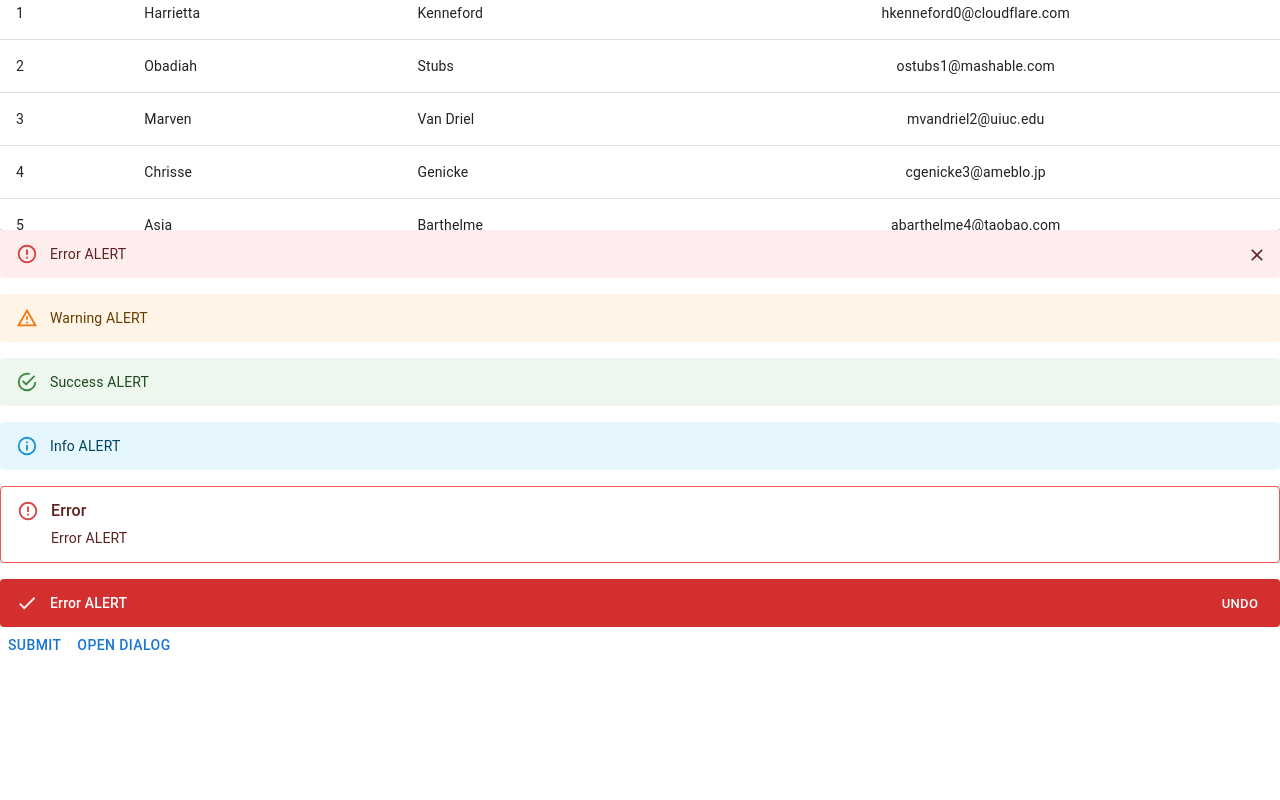
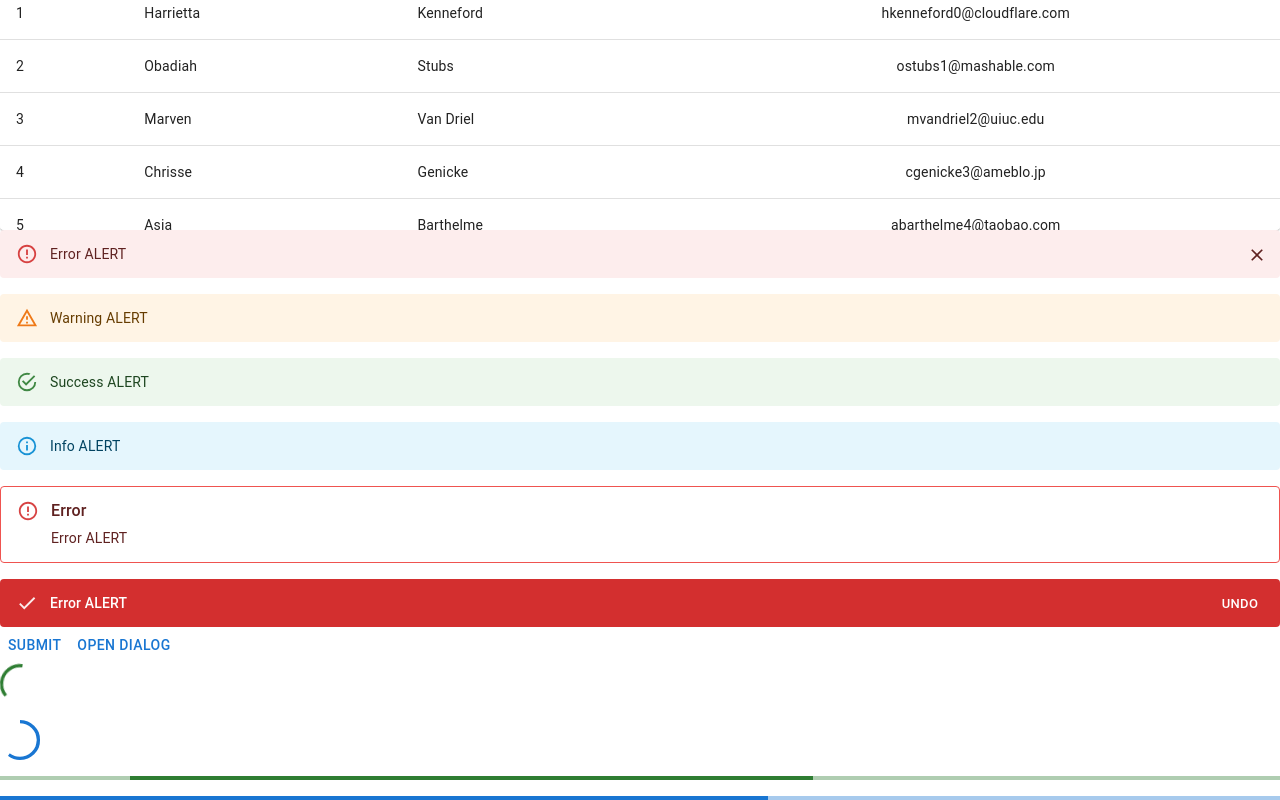
Before and after one commit to karan2503D/react-materialui, a React (Create React App) app: page / in a window 1280 px wide. Shown: the part 4634-5434 px from the top of the page. Before the commit the page ends 5298 px from the top, so only its background shows below. Built offline with nearby package versions, Linux system fonts and the light colour scheme.

Commit message:
Progress Bar

```diff
--- a/src/App.tsx
+++ b/src/App.tsx
@@ -13,6 +13,7 @@
 import MuiLayout from './components/MuiLayout';
 import MuiLink from './components/MuiLink';
 import MuiNavbar from './components/MuiNavbar';
+import MuiProgress from './components/MuiProgress';
 import MuiRadioButton from './components/MuiRadioButton';
 import MuiRating from './components/MuiRating';
 import MuiSelect from './components/MuiSelect';
@@ -59,6 +60,7 @@
       <MuiAlert />
       <MuiSnackbar />
       <MuiDialog />
+      <MuiProgress />
     </div>
   );
 }
--- /dev/null
+++ b/src/components/MuiProgress.tsx
@@ -0,0 +1,13 @@
+import React from 'react'
+import { Stack, CircularProgress, LinearProgress } from '@mui/material';
+
+export default function MuiProgress() {
+  return (
+    <Stack spacing={2}>
+        <CircularProgress color='success'  />
+          <CircularProgress variant='determinate' value={60} />
+          <LinearProgress color='success' />
+          <LinearProgress variant='determinate' value={60} />
+    </Stack>
+  )
+}
```
